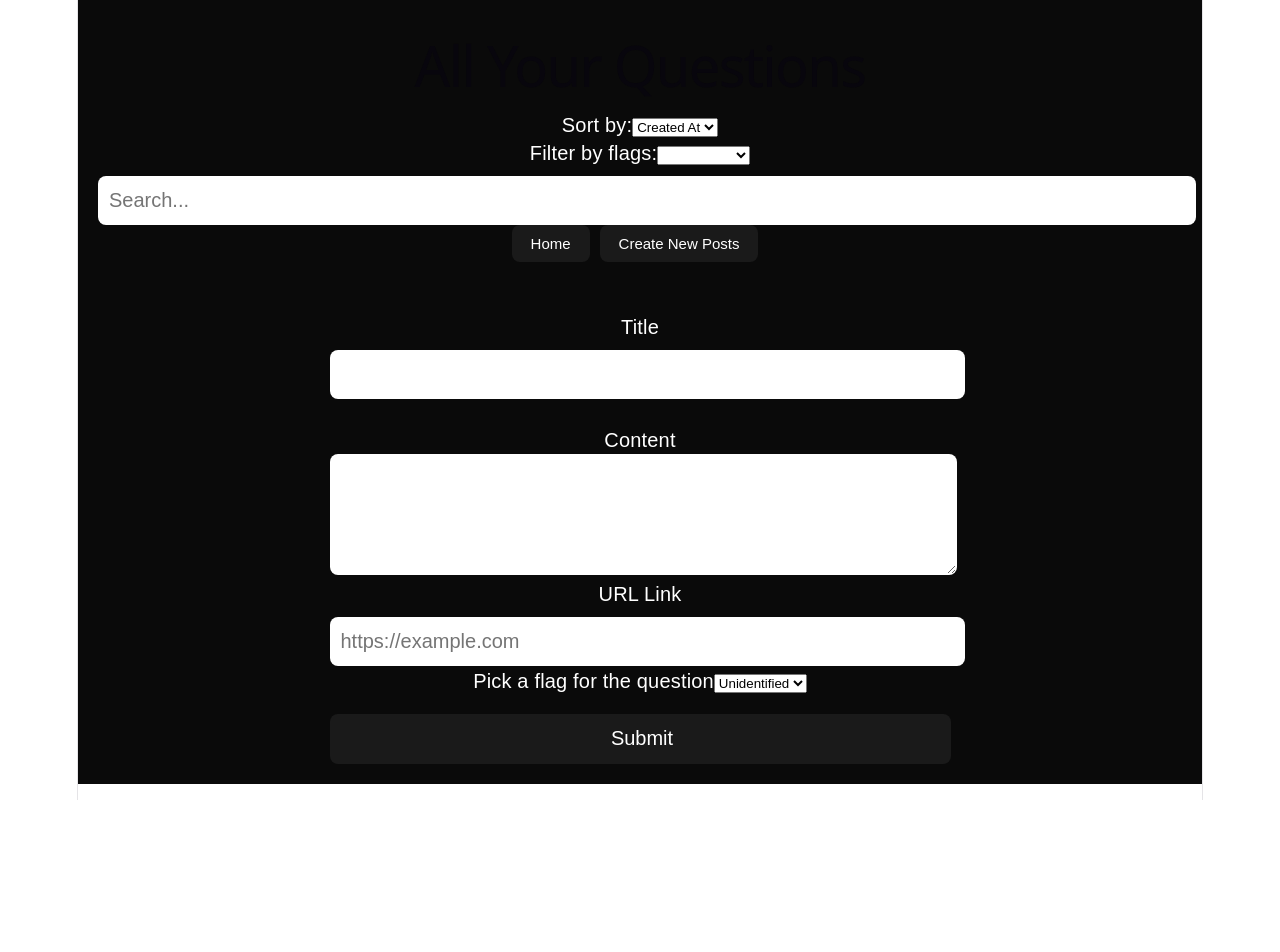
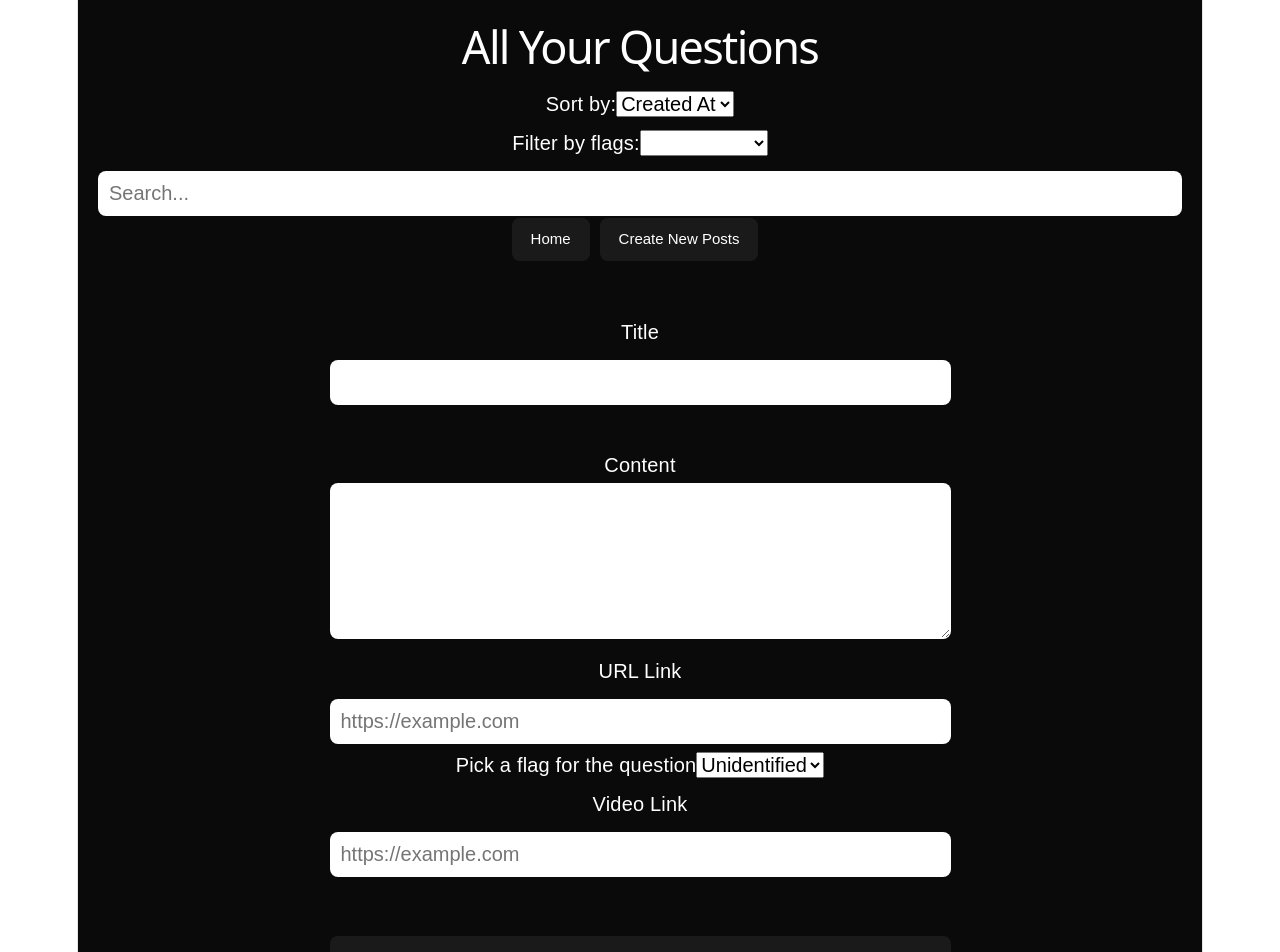
Before and after one commit to ptn23/QuoraLite, a React (Vite) app: page /new in a window 1280 px wide. Shown: the top 952 px of the page. Before the commit the page ends 800 px from the top, so only its background shows below. Built offline with nearby package versions, Linux system fonts and the light colour scheme.

Commit message:
User can add videos now

```diff
--- a/package.json
+++ b/package.json
@@ -10,7 +10,9 @@
     "preview": "vite preview"
   },
   "dependencies": {
+    "bootstrap": "^5.3.8",
     "react": "^19.2.8",
+    "react-bootstrap": "^2.10.10",
     "react-dom": "^19.2.8",
     "react-player": "^3.4.0",
     "react-router-dom": "^7.18.2"
--- a/src/main.jsx
+++ b/src/main.jsx
@@ -2,6 +2,7 @@ import React from 'react'
 import ReactDOM from 'react-dom/client'
 import { BrowserRouter } from 'react-router-dom'
 import './index.css'
+import 'bootstrap/dist/css/bootstrap.min.css';
 import App from './App'
 
 const root = ReactDOM.createRoot(document.getElementById('root'))
--- a/src/pages/CreatePost.jsx
+++ b/src/pages/CreatePost.jsx
@@ -6,7 +6,8 @@ const CreatePost = () => {
         'title': '',
         'content': '',
         'image_url': '',
-        'flags': 'unidentified'
+        'flags': 'unidentified',
+        'video_link': ''
     })
 
     const [select, setSelect] = useState("");
@@ -32,7 +33,8 @@ const CreatePost = () => {
             title: post.title,
             content: post.content,
             image_url: post.image_url,
-            flags: post.flags
+            flags: post.flags,
+            video_link: post.video_link
         }).select();
         window.location = "/";
     }
@@ -73,6 +75,18 @@ const CreatePost = () => {
                     <option value='discussion'> Discussion </option>
                     </select>
                 </label>
+                <br/>
+                <label htmlFor="video_link">Video Link</label><br />
+                <input
+                type="url"
+                id="video_link"
+                name="video_link"
+                placeholder="https://example.com"
+                value={post.video_link}
+                onChange={handleChange}
+                />
+                <br/>
+
 
                 <br/>
                 <input type="submit" value="Submit" onClick={createPost} />
--- a/src/pages/ViewDetail.jsx
+++ b/src/pages/ViewDetail.jsx
@@ -2,6 +2,8 @@ import { useEffect, useState } from 'react';
 import { Link, useParams } from 'react-router-dom';
 import { supabase } from '../client';
 import Loading from './Loading';
+import { Ratio } from 'react-bootstrap';
+// import YoutubeEmbed from '../components/YoutubeEmbed';
 
 const ViewDetail = () => {
     const { id } = useParams();
@@ -48,6 +50,13 @@ const ViewDetail = () => {
         }
     }
 
+    const getEmbedUrl = (url) => {
+        if (!url) return null;
+        const regExp = /^.*(youtu.be\/|v\/|u\/\w\/|embed\/|watch\?v=|\&v=)([^#\&\?]*).*/;
+        const match = url.match(regExp);
+        return (match && match[2].length === 11) ? `https://www.youtube.com/embed/${match[2]}`: url;
+};
+
     const deletePost = async(event)=> {
         event.preventDefault();
         await supabase.from('mini-quora').delete().eq('id', id);
@@ -71,6 +80,15 @@ const ViewDetail = () => {
                     />
                 </div>
             )}
+
+            <Ratio aspectRatio="16x9">
+                <iframe
+                    src={getEmbedUrl(data.video_link)}
+                    title="YouTube video player"
+                    allowFullScreen
+                    style={{ width: '100%', height: '100%', border: 'none', borderRadius: '8px' }}
+                  />
+            </Ratio>
 
             <p>Created at: {new Date(data.created_at).toLocaleString()}</p>
 
```
Also changed, not shown: 1 other file (tests, documents, lock files or other folders).
